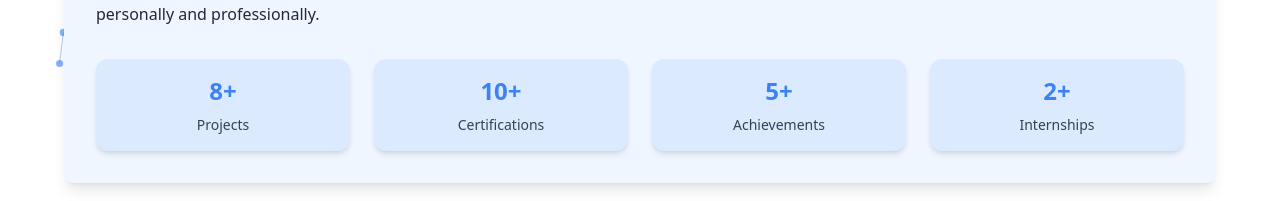
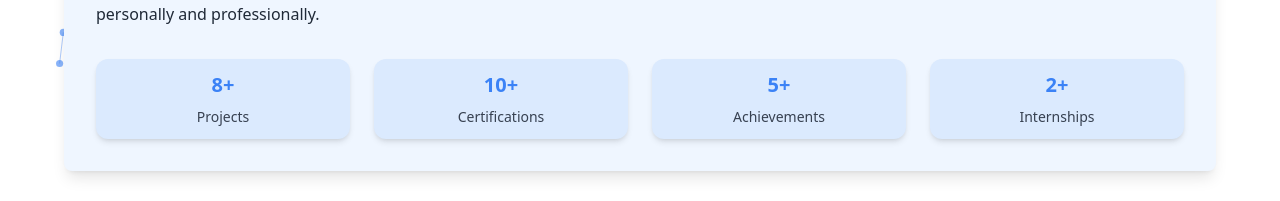
Before and after one commit to ismailnossam01/portfolio1, a React (Vite) app: page / in a window 1280 px wide. Shown: the part 673-874 px from the top of the page. Built offline with nearby package versions, Linux system fonts and the light colour scheme.

Commit message:
Update App.tsx

```diff
--- a/src/App.tsx
+++ b/src/App.tsx
@@ -91,9 +91,9 @@ function App() {
               ].map((item, index) => (
                 <div
                   key={index}
-                  className="bg-blue-100 text-center rounded-xl p-4 shadow-md hover:shadow-xl transition-transform transform hover:-translate-y-1"
+                  className="bg-blue-100 text-center rounded-xl p-3 shadow-md hover:shadow-xl transition-transform transform hover:-translate-y-1"
                 >
-                  <h3 className="text-2xl font-bold text-blue-500 mb-2">
+                  <h3 className="text-xl font-bold text-blue-500 mb-2">
                     <span className="count-up">{item.count}+ </span>
                   </h3>
                   <p className="text-sm font-medium text-gray-700">{item.label}</p>
```
